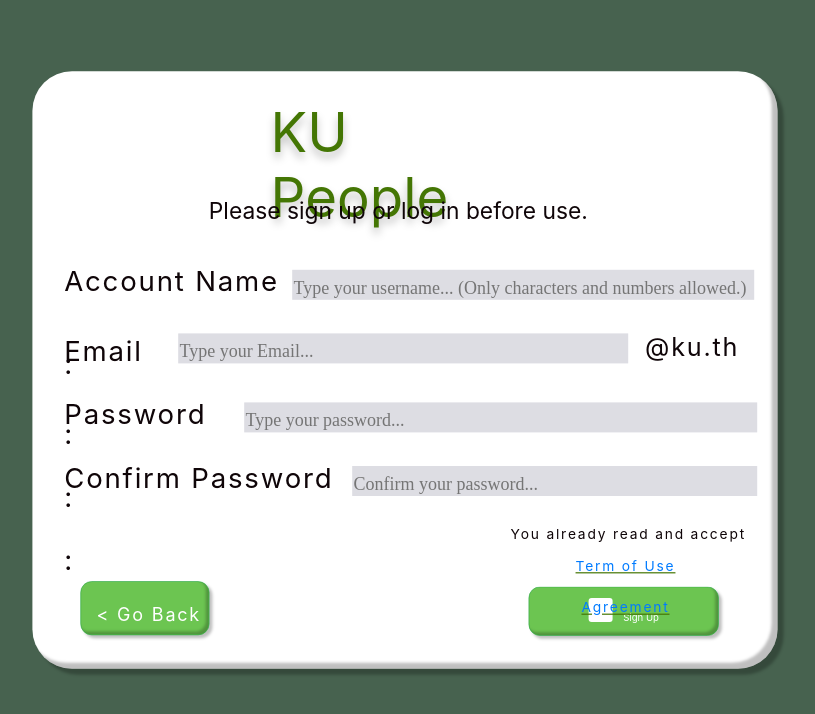
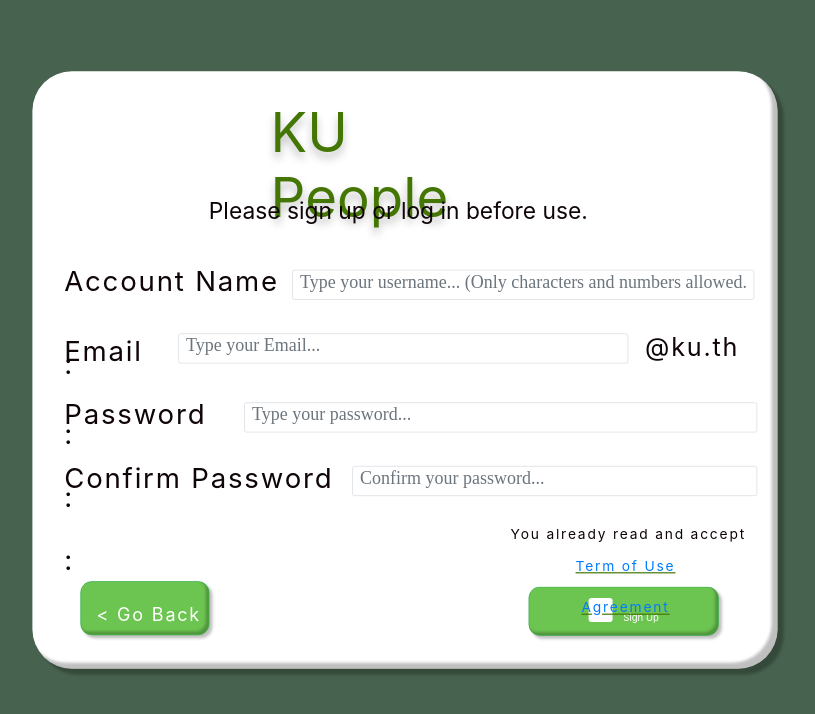
Before and after one commit to qqunx9999/KPP_Frontend, a React (Create React App) app in the folder frontend/: page /SignUp in a window 1280 px wide. Shown: the top 714 px of the page, without its empty margins (376-1191 px from the left). Built offline with nearby package versions, Linux system fonts and the light colour scheme.

Commit message:
insert form-control

```diff
--- a/frontend/src/component/SignUpForm.tsx
+++ b/frontend/src/component/SignUpForm.tsx
@@ -26,22 +26,22 @@ export const SignUp = () => {
                 <Form>
                     <div className="signup-account-name_">
                         Account Name :
-                    <Field type="input" required name="account" placeholder="Type your username... (Only characters and numbers allowed.)" style={{ width: "770px", height: "50px" }} className="signup-Input_account" />
+                    <Field type="input" required name="account" placeholder="Type your username... (Only characters and numbers allowed.)" style={{ width: "770px", height: "50px" }} className="form-control signup-Input_account" />
                     </div>
                     <div className="signup-email_">
                         Email :
-                    <Field type="input" required name="email" placeholder="Type your Email..." style={{ width: "750px", height: "50px" }} className="signup-Input_email" />
+                    <Field type="input" required name="email" placeholder="Type your Email..." style={{ width: "750px", height: "50px" }} className="form-control signup-Input_email" />
                     </div>
                     <div className="signup-_ku-th">
                         @ku.th
                     </div>
                     <div className="signup-password_">
                         Password :
-                    <Field type="password" required name="password" placeholder="Type your password..." style={{ width: "855px", height: "50px" }} className="signup-Input_password" />
+                    <Field type="password" required name="password" placeholder="Type your password..." style={{ width: "855px", height: "50px" }} className="form-control signup-Input_password" />
                     </div>
                     <div className="signup-cf-password">
                         Confirm Password :
-                    <Field type="password" required name="conPass" placeholder="Confirm your password..." style={{ width: "675px", height: "50px" }} className="signup-Input-cf-password" />
+                    <Field type="password" required name="conPass" placeholder="Confirm your password..." style={{ width: "675px", height: "50px" }} className="form-control signup-Input-cf-password" />
                     </div>
                     <div className="signup-sign-up">
                         <button disabled={ isSubmitting } id="signup-su-frame" className="btn btn-success">
--- a/frontend/src/component/loginForm.tsx
+++ b/frontend/src/component/loginForm.tsx
@@ -59,7 +59,7 @@ export const EmailID = (props: LoginFormProps) => {
                     </div>
                     <div className="PasswordLogIn1">
                         Password :
-                    <Field type="password" name="password" placeholder="Type your password..." style={ inputStyle } className="form-group InputPasswordLogIn1" required/>
+                    <Field type="password" name="password" placeholder="Type your password..." style={ inputStyle } className="form-control InputPasswordLogIn1" required/>
                     </div>
                     <button type="submit" disabled={ isSubmitting } className="FrameLogIn1 btn btn-success">
                         <div className="LogInButtonLogIn1">
```
